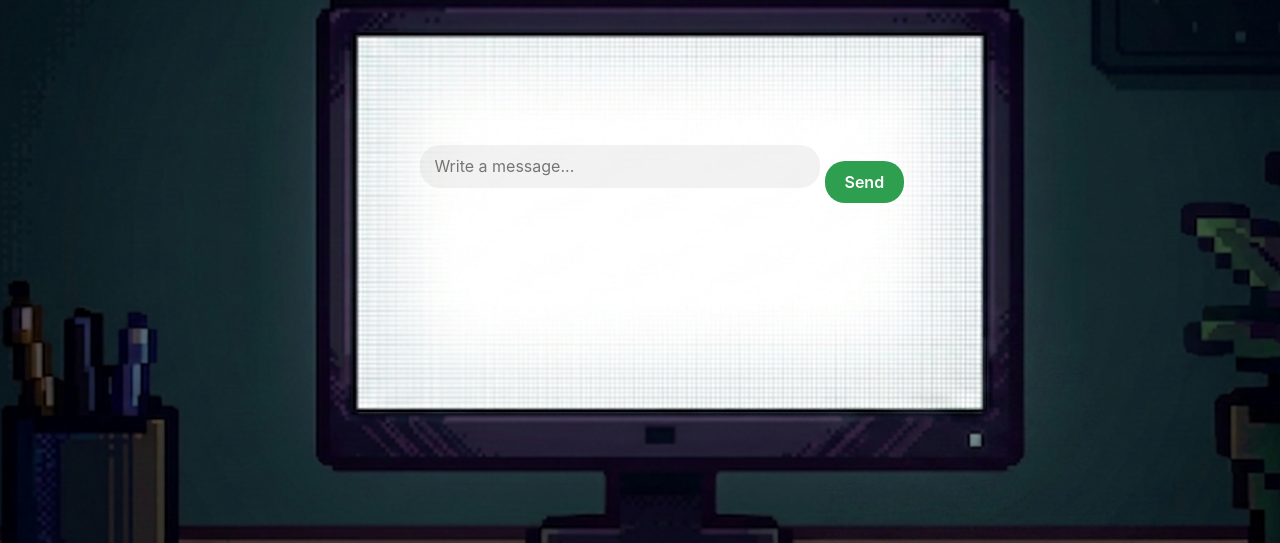
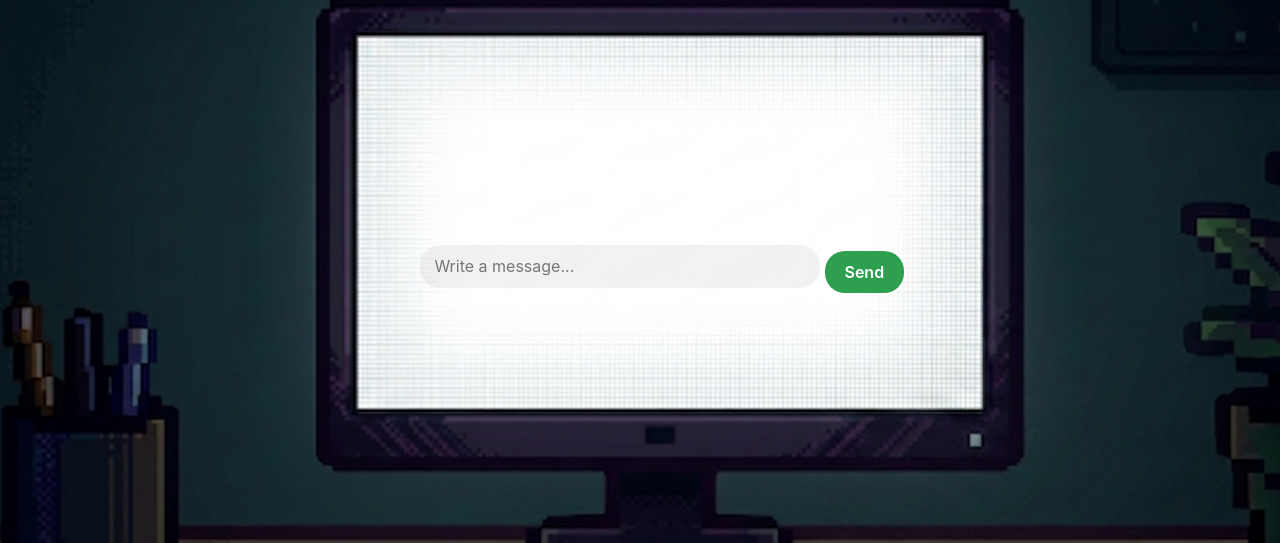
Before and after one commit to Marcelino123456789/Studia, a Flask app: template templates/chat.html in a window 1280 px wide. Shown: the part 113-656 px from the top of the page. Run offline with Flask 3, Linux system fonts and the light colour scheme; the template is opened without the code that fills it, so the values that code supplies are empty; parts of the project's set-up code (start-up, migrations or seed data) failed here and were passed over; some libraries are stand-ins or nearby versions; some web fonts are replaced.

Commit message:
Update styles.css

```diff
--- a/static/styles.css
+++ b/static/styles.css
@@ -771,7 +771,7 @@ body.tasks-bg {
   background-color: var(--chat-blue);
   color: #ffffff;
   border-bottom-right-radius: 4px;
-  transform: translateX(-10px);
+  transform: translateX(-13px);
 }
 
 /* Received: left side, blue */
@@ -787,7 +787,7 @@ body.tasks-bg {
   align-items: center;
   gap: 0.5rem;
   flex-shrink: 0;
-  transform: translate(100px,150px);
+  transform: translate(100px,250px);
 }
 
 /* "Write a message..." input — clean, minimal, slightly transparent */
@@ -829,6 +829,7 @@ body.tasks-bg {
   cursor: pointer;
   transition: background-color 0.15s ease;
   flex-shrink: 0;
+  transform: translateY(-10px);
 }
 
 .chat-bg button[value="send"]:hover {
```
